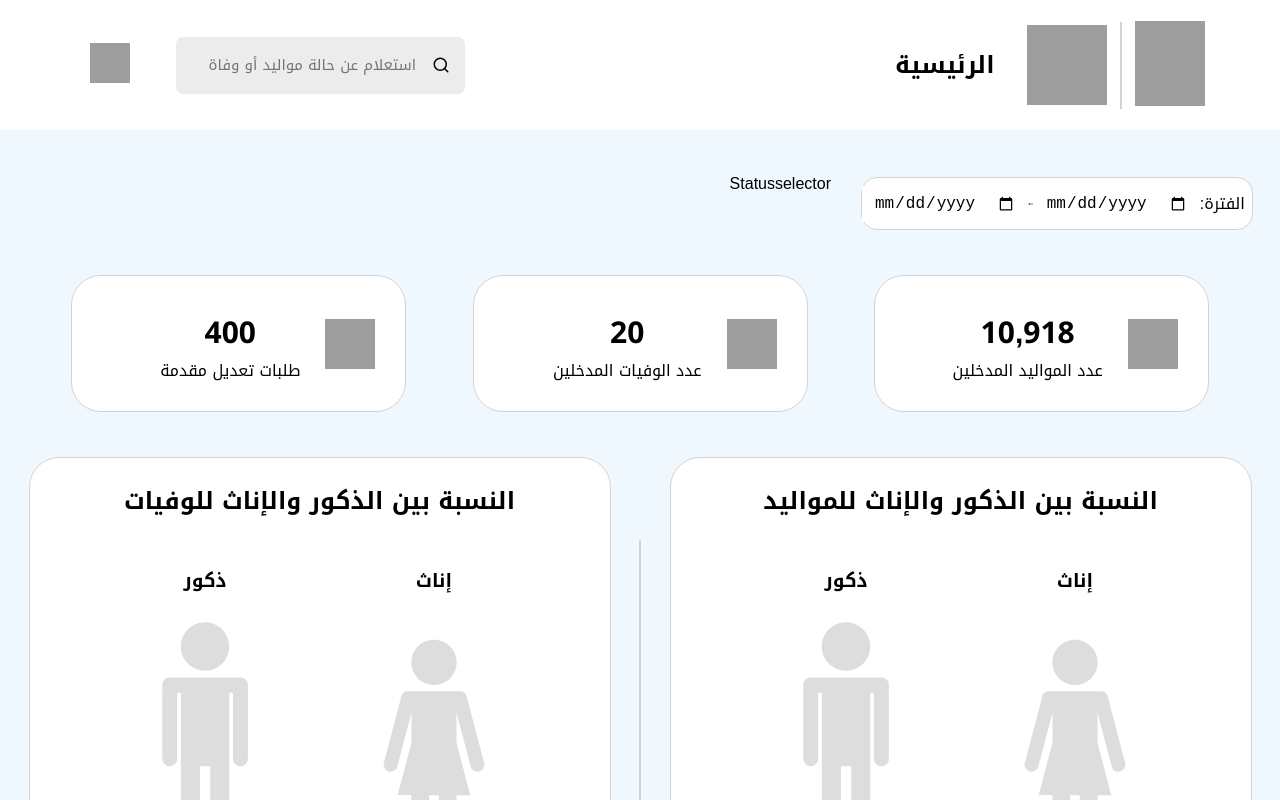
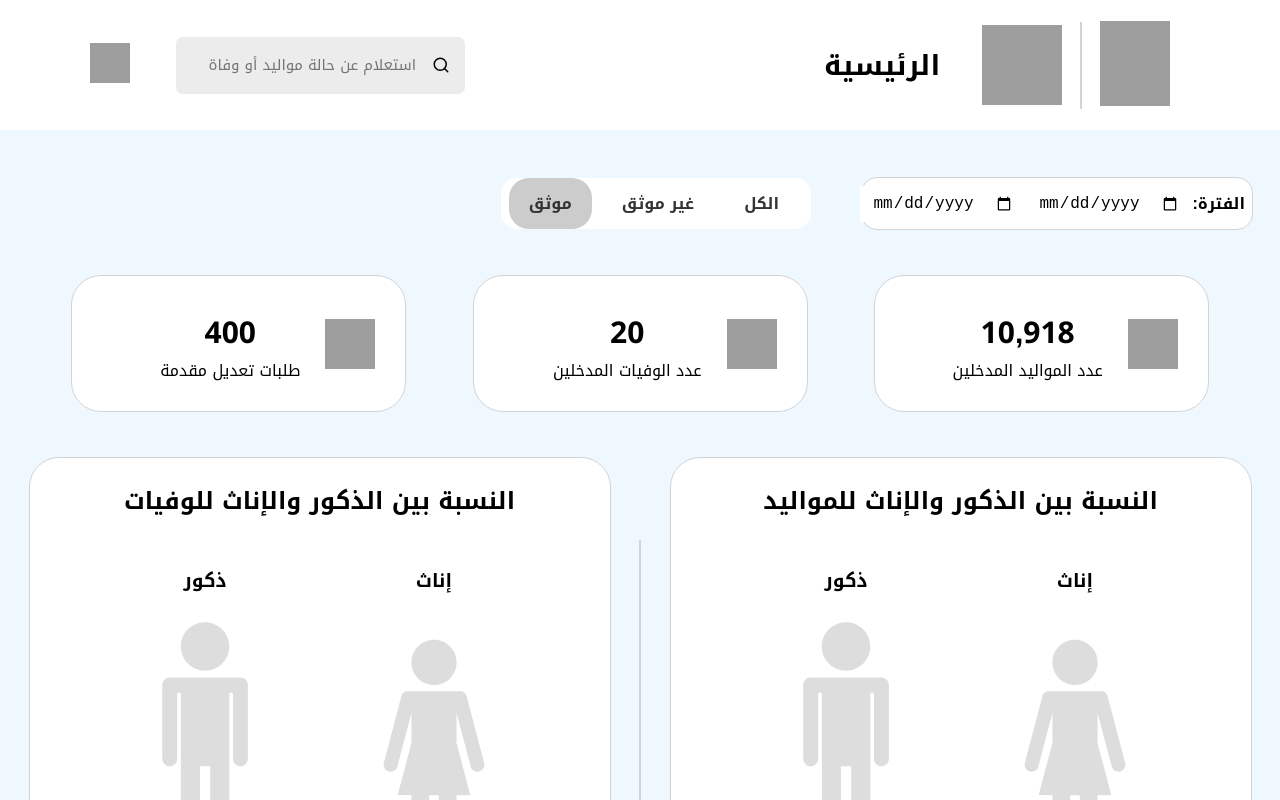
Before and after one commit to yosra-hashem/Digital_Hub_Task, a React (Create React App) app: page / in a window 1280 px wide. Shown: the top 800 px of the page. Built offline with nearby package versions, Linux system fonts and the light colour scheme; grey boxes are pictures that could not be loaded.

Commit message:
status container

```diff
--- a/src/components/dateselector/Dateselector.jsx
+++ b/src/components/dateselector/Dateselector.jsx
@@ -38,7 +38,7 @@ const Dateselector = () => {
       />
     </div>
 
-    <p>:الفترة </p>
+    <p><b>:الفترة </b></p>
     </div>
   );
 };
--- a/src/components/navbar/Navbar.css
+++ b/src/components/navbar/Navbar.css
@@ -11,10 +11,10 @@
 
 .logoContainer{
     display: flex;
-    width: 310px;
+    width: 346px;
     align-items: center;
     justify-content: space-between;
-    margin-right: 45px;
+    margin-right: 80px;
 }
 #policelogo{
     width:80px;
@@ -27,7 +27,8 @@
 }
 #mainHeader{
     display: inline;
-    margin-right: 20px;
+    margin-right: 24px;
+    font-size: 28px;
 }
 #vertical{
     border: 1px solid lightgray;
--- /dev/null
+++ b/src/components/statusselector/ButtonGroup.css
@@ -0,0 +1,32 @@
+
+.button-group {
+    display: flex;
+    justify-content: center;
+    align-items: center;
+  }
+
+  .button {
+    padding: 10px 20px;
+    border: none;
+    border-radius: 20px;
+    margin: 0 5px;
+    cursor: pointer;
+    background-color: #fff;
+    color: #333;
+    font-size: 16px;
+    font-weight: bold;
+    transition: background-color 0.3s ease;
+  }
+
+  .button:hover {
+    background-color: #f1f1f1;
+  }
+
+  .selected {
+    background-color: #cccccc;
+    color: #333;
+  }
+
+  .selected:hover {
+    background-color: #cccccc;
+  }
--- /dev/null
+++ b/src/components/statusselector/ButtonGroup.jsx
@@ -0,0 +1,21 @@
+import React from 'react';
+import './ButtonGroup.css';
+
+const ButtonGroup = ({ options, selectedOption, onOptionSelect }) => {
+  return (
+    <div className="button-group">
+      {options.map((option) => (
+        <button
+            style={{fontFamily:'inherit' }}
+          key={option}
+          className={`button ${option === selectedOption ? 'selected' : ''}`}
+          onClick={() => onOptionSelect(option)}
+        >
+          {option}
+        </button>
+      ))}
+    </div>
+  );
+};
+
+export default ButtonGroup;
--- a/src/components/statusselector/Statusselector.css
+++ b/src/components/statusselector/Statusselector.css
@@ -0,0 +1,13 @@
+.buttonWrapper{
+    background-color: white;
+    border: none;
+    border-radius: 16px;
+    width: 303px;
+    height: 51px;
+    display: flex;
+    align-items: center;
+    justify-content: end;
+    padding-right: 7px;
+    margin: 40px 20px 0px 20px;
+    font-family: inherit;
+}
--- a/src/components/statusselector/Statusselector.jsx
+++ b/src/components/statusselector/Statusselector.jsx
@@ -1,8 +1,26 @@
 import './Statusselector.css'
-function Statusselector() {
+
+import React, { useState } from 'react';
+import ButtonGroup from './ButtonGroup';
+
+const options = ['موثق', 'غير موثق', 'الكل'];
+
+const Statusselector = () => {
+  const [selectedOption, setSelectedOption] = useState(options[0]);
+
+  const handleOptionSelect = (option) => {
+    setSelectedOption(option);
+  };
+
   return (
-    <div>Statusselector</div>
-  )
-}
+    <div className='buttonWrapper'>
+      <ButtonGroup
+        options={options}
+        selectedOption={selectedOption}
+        onOptionSelect={handleOptionSelect}
+      />
+    </div>
+  );
+};
 
-export default Statusselector
+export default Statusselector;
```
